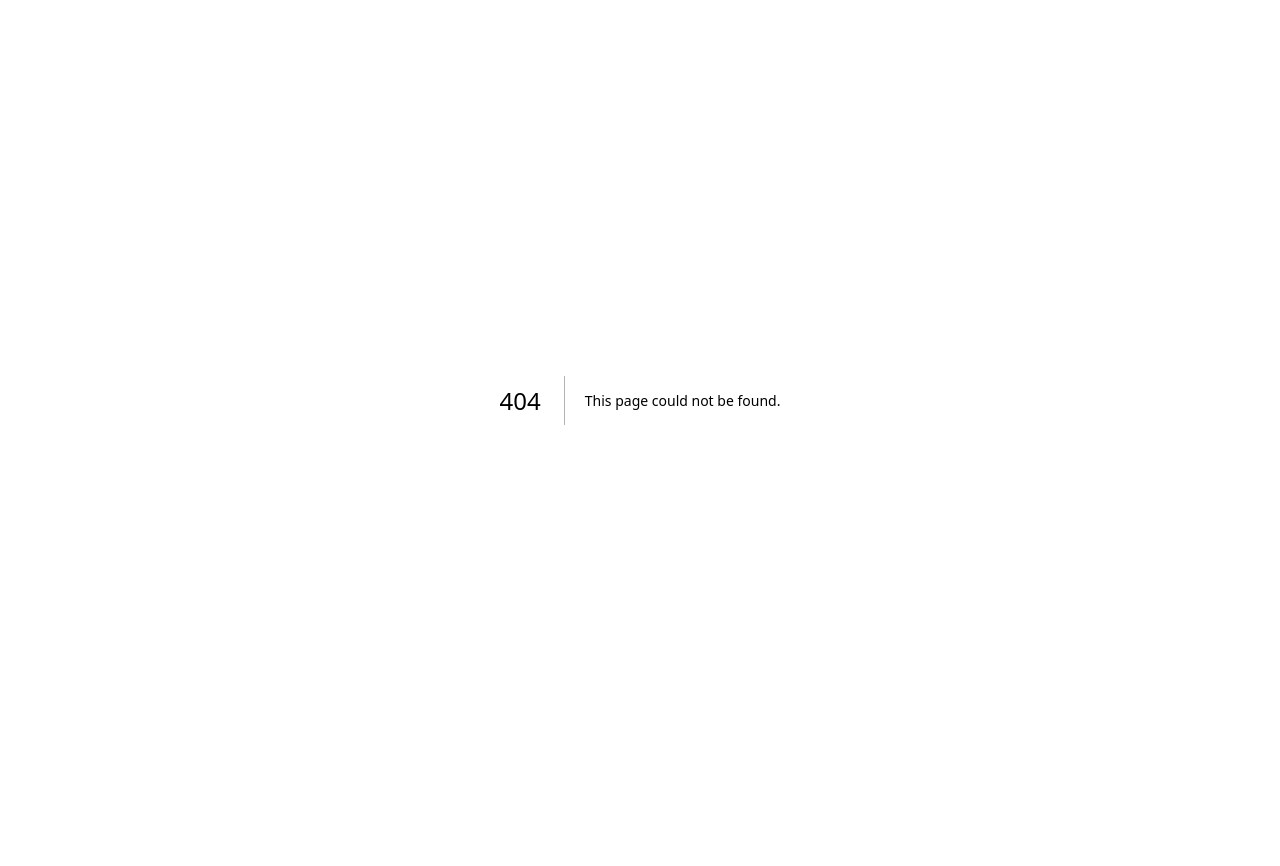
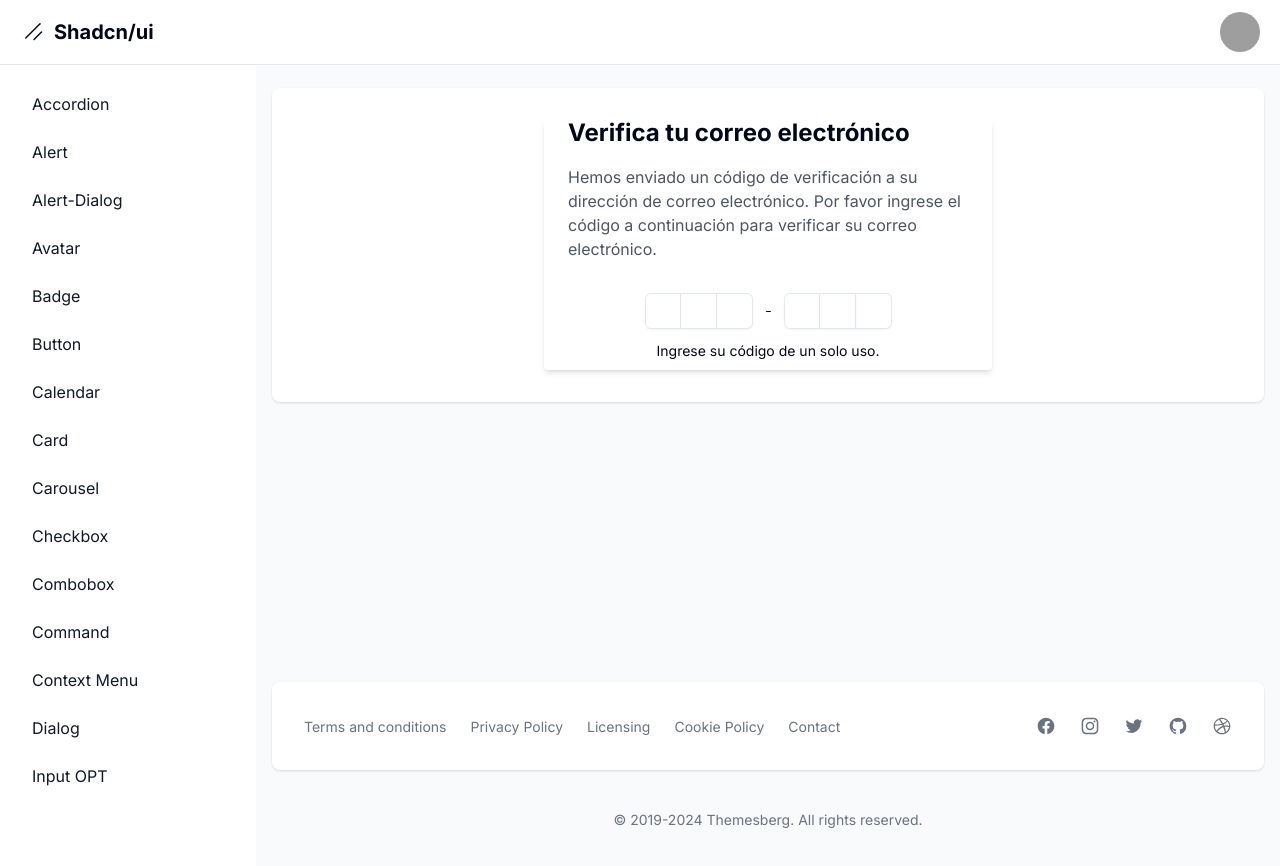
Before and after one commit to Jerick97/Shadcn-dashboard, a Next.js app: page /dashboard/input-opt in a window 1280 px wide. Before the commit this address had no page. Shown: the top 866 px of the page. Before the commit the page ends 800 px from the top, so only its background shows below. Built offline with nearby package versions, Linux system fonts and the light colour scheme; grey boxes are pictures that could not be loaded.

Commit message:
feat: Se agrego el componente Input OPT

```diff
--- /dev/null
+++ b/app/dashboard/input-opt/page.tsx
@@ -0,0 +1,53 @@
+"use client";
+import { useState } from "react";
+import { REGEXP_ONLY_DIGITS_AND_CHARS } from "input-otp";
+import {
+  InputOTP,
+  InputOTPGroup,
+  InputOTPSeparator,
+  InputOTPSlot,
+} from "@/components/ui/input-otp";
+
+export default function Page() {
+  const [value, setValue] = useState("");
+
+  return (
+    <div className="flex flex-col items-center justify-center h-[250px] max-w-md mx-auto p-6 bg-white rounded shadow-md">
+      <div className="mb-4">
+        <h1 className="text-2xl font-bold mb-4">
+          Verifica tu correo electrónico
+        </h1>
+        <p className="mb-4 text-gray-600">
+          Hemos enviado un código de verificación a su dirección de correo
+          electrónico. Por favor ingrese el código a continuación para verificar
+          su correo electrónico.
+        </p>
+      </div>
+      <InputOTP
+        maxLength={6}
+        pattern={REGEXP_ONLY_DIGITS_AND_CHARS}
+        value={value}
+        onChange={(value) => setValue(value)}
+      >
+        <InputOTPGroup>
+          <InputOTPSlot index={0} />
+          <InputOTPSlot index={1} />
+          <InputOTPSlot index={2} />
+        </InputOTPGroup>
+        <InputOTPSeparator />
+        <InputOTPGroup>
+          <InputOTPSlot index={3} />
+          <InputOTPSlot index={4} />
+          <InputOTPSlot index={5} />
+        </InputOTPGroup>
+      </InputOTP>
+      <div className="text-center text-sm my-3">
+        {value === "" ? (
+          <>Ingrese su código de un solo uso.</>
+        ) : (
+          <>Tu ingresaste: {value}</>
+        )}
+      </div>
+    </div>
+  );
+}
--- a/app/dashboard/layout.tsx
+++ b/app/dashboard/layout.tsx
@@ -19,6 +19,7 @@
   { name: "combobox", href: "combobox" },
   { name: "context menu", href: "context-menu" },
   { name: "menubar", href: "menubar" },
+  { name: "input OPT", href: "input-opt" },
 ].sort((a, b) => a.name.localeCompare(b.name));
 
 export default function DashboardLayout({
--- /dev/null
+++ b/components/ui/input-otp.tsx
@@ -0,0 +1,71 @@
+"use client"
+
+import * as React from "react"
+import { DashIcon } from "@radix-ui/react-icons"
+import { OTPInput, OTPInputContext } from "input-otp"
+
+import { cn } from "@/lib/utils"
+
+const InputOTP = React.forwardRef<
+  React.ElementRef<typeof OTPInput>,
+  React.ComponentPropsWithoutRef<typeof OTPInput>
+>(({ className, containerClassName, ...props }, ref) => (
+  <OTPInput
+    ref={ref}
+    containerClassName={cn(
+      "flex items-center gap-2 has-[:disabled]:opacity-50",
+      containerClassName
+    )}
+    className={cn("disabled:cursor-not-allowed", className)}
+    {...props}
+  />
+))
+InputOTP.displayName = "InputOTP"
+
+const InputOTPGroup = React.forwardRef<
+  React.ElementRef<"div">,
+  React.ComponentPropsWithoutRef<"div">
+>(({ className, ...props }, ref) => (
+  <div ref={ref} className={cn("flex items-center", className)} {...props} />
+))
+InputOTPGroup.displayName = "InputOTPGroup"
+
+const InputOTPSlot = React.forwardRef<
+  React.ElementRef<"div">,
+  React.ComponentPropsWithoutRef<"div"> & { index: number }
+>(({ index, className, ...props }, ref) => {
+  const inputOTPContext = React.useContext(OTPInputContext)
+  const { char, hasFakeCaret, isActive } = inputOTPContext.slots[index]
+
+  return (
+    <div
+      ref={ref}
+      className={cn(
+        "relative flex h-9 w-9 items-center justify-center border-y border-r border-input text-sm shadow-sm transition-all first:rounded-l-md first:border-l last:rounded-r-md",
+        isActive && "z-10 ring-1 ring-ring",
+        className
+      )}
+      {...props}
+    >
+      {char}
+      {hasFakeCaret && (
+        <div className="pointer-events-none absolute inset-0 flex items-center justify-center">
+          <div className="h-4 w-px animate-caret-blink bg-foreground duration-1000" />
+        </div>
+      )}
+    </div>
+  )
+})
+InputOTPSlot.displayName = "InputOTPSlot"
+
+const InputOTPSeparator = React.forwardRef<
+  React.ElementRef<"div">,
+  React.ComponentPropsWithoutRef<"div">
+>(({ ...props }, ref) => (
+  <div ref={ref} role="separator" {...props}>
+    <DashIcon />
+  </div>
+))
+InputOTPSeparator.displayName = "InputOTPSeparator"
+
+export { InputOTP, InputOTPGroup, InputOTPSlot, InputOTPSeparator }
--- a/package.json
+++ b/package.json
@@ -26,6 +26,7 @@
     "date-fns": "^3.6.0",
     "embla-carousel-autoplay": "^8.1.3",
     "embla-carousel-react": "^8.1.3",
+    "input-otp": "^1.2.4",
     "next": "14.2.3",
     "react": "^18",
     "react-day-picker": "^8.10.1",
--- a/tailwind.config.ts
+++ b/tailwind.config.ts
@@ -68,10 +68,15 @@
           from: { height: "var(--radix-accordion-content-height)" },
           to: { height: "0" },
         },
+        "caret-blink": {
+          "0%,70%,100%": { opacity: "1" },
+          "20%,50%": { opacity: "0" },
+        },
       },
       animation: {
         "accordion-down": "accordion-down 0.2s ease-out",
         "accordion-up": "accordion-up 0.2s ease-out",
+        "caret-blink": "caret-blink 1.25s ease-out infinite",
       },
       fontFamily: {
         sans: ["var(--font-sans)", ...fontFamily.sans],
```
Also changed, not shown: 1 other file (tests, documents, lock files or other folders).
